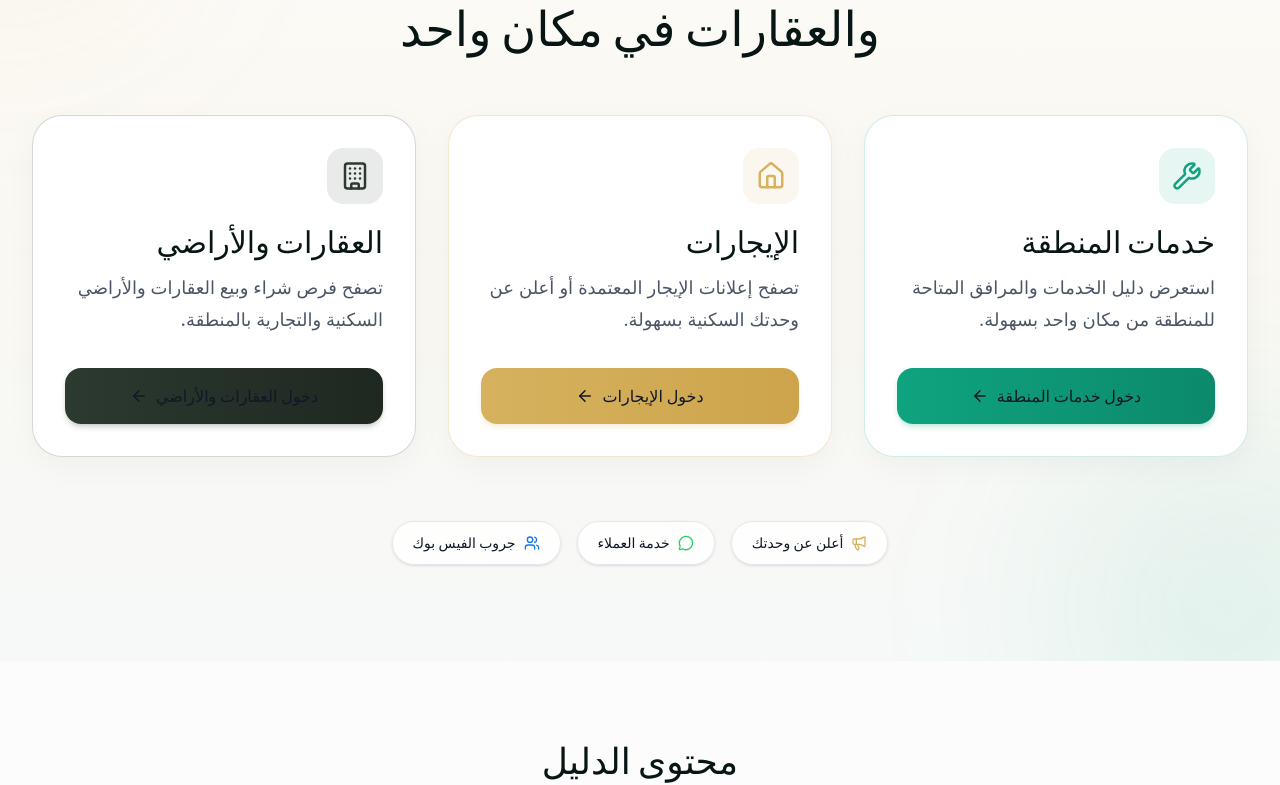
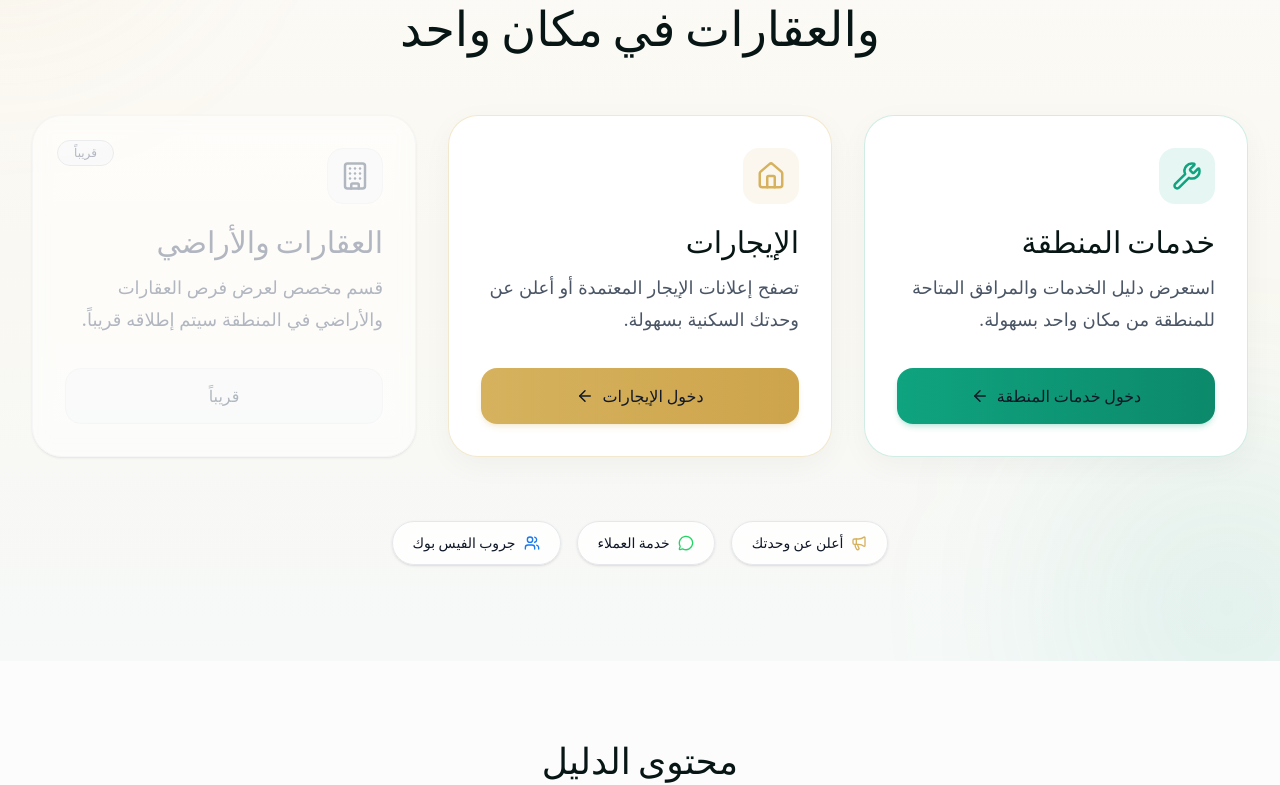
Before and after one commit to mohabx116-creator/dalilsubhi-landing-web, a React (Vite) app: page / in a window 1280 px wide. Shown: the part 996-1781 px from the top of the page. Built offline with nearby package versions, Linux system fonts and the light colour scheme.

Commit message:
fix(ui): restore landing gateway navigation behavior

```diff
--- a/src/components/Footer.tsx
+++ b/src/components/Footer.tsx
@@ -1,6 +1,6 @@
 import { Link } from 'react-router-dom';
 import dalilSubhiLogo from '../assets/dalil-subhi-logo.jpg';
-import { FACEBOOK_GROUP_URL, MAIN_URL, OWNERS_URL, RENTALS_URL, SERVICES_URL, WHATSAPP_GROUP_URL, REAL_ESTATE_URL } from '../lib/config/links';
+import { FACEBOOK_GROUP_URL, MAIN_URL, OWNERS_URL, RENTALS_URL, SERVICES_URL, WHATSAPP_GROUP_URL } from '../lib/config/links';
 
 export default function Footer() {
   return (
@@ -38,11 +38,6 @@ export default function Footer() {
               <li>
                 <a href={RENTALS_URL} className="transition hover:text-[#0fa37f] focus-visible:outline focus-visible:outline-2 focus-visible:outline-offset-4 focus-visible:outline-[#0fa37f]">
                   الإيجارات
-                </a>
-              </li>
-              <li>
-                <a href={REAL_ESTATE_URL} className="transition hover:text-[#0fa37f] focus-visible:outline focus-visible:outline-2 focus-visible:outline-offset-4 focus-visible:outline-[#0fa37f]">
-                  العقارات والأراضي
                 </a>
               </li>
               <li>
--- a/src/components/MainGatewaySection.tsx
+++ b/src/components/MainGatewaySection.tsx
@@ -1,5 +1,5 @@
 import { ArrowLeft, Building, Home, Megaphone, MessageCircle, Users, Wrench } from 'lucide-react';
-import { FACEBOOK_GROUP_URL, OWNERS_URL, RENTALS_URL, REAL_ESTATE_URL, SERVICES_URL, WHATSAPP_GROUP_URL } from '../lib/config/links';
+import { FACEBOOK_GROUP_URL, OWNERS_URL, RENTALS_URL, SERVICES_URL, WHATSAPP_GROUP_URL } from '../lib/config/links';
 
 export default function MainGatewaySection() {
   return (
@@ -49,22 +49,20 @@ export default function MainGatewaySection() {
             </a>
           </div>
 
-          <div className="group flex h-full flex-col overflow-hidden rounded-[30px] border border-[#2c3a30]/20 bg-white/95 p-7 shadow-[0_8px_30px_rgba(0,0,0,0.04)] backdrop-blur-md transition hover:-translate-y-1 hover:shadow-[0_20px_40px_rgba(44,58,48,0.08)] sm:p-8">
-            <div className="absolute inset-x-0 top-0 h-1 bg-gradient-to-r from-transparent via-[#2c3a30]/60 to-transparent opacity-0 transition-opacity group-hover:opacity-100" />
-            <div className="mb-5 flex h-14 w-14 items-center justify-center rounded-2xl bg-[#2c3a30]/10 transition duration-300 group-hover:scale-105 group-hover:bg-[#2c3a30]/20">
-              <Building size={30} className="text-[#2c3a30]" />
+          <div className="relative flex h-full flex-col overflow-hidden rounded-[30px] border border-gray-100 bg-white/70 p-7 shadow-sm backdrop-blur-sm sm:p-8 opacity-75">
+            <div className="absolute top-6 left-6 rounded-full border border-gray-200 bg-gray-50 px-4 py-1 text-xs font-bold text-gray-400">
+              قريباً
             </div>
-            <h3 className="mb-3 text-2xl font-black text-[#071614] sm:text-3xl">العقارات والأراضي</h3>
-            <p className="mb-8 flex-1 text-base leading-8 text-gray-600 sm:text-lg font-medium">
-              تصفح فرص شراء وبيع العقارات والأراضي السكنية والتجارية بالمنطقة.
+            <div className="mb-5 flex h-14 w-14 items-center justify-center rounded-2xl border border-gray-100 bg-gray-50">
+              <Building size={30} className="text-gray-400" />
+            </div>
+            <h3 className="mb-3 text-2xl font-black text-gray-400 sm:text-3xl">العقارات والأراضي</h3>
+            <p className="mb-8 flex-1 text-base leading-8 text-gray-400 sm:text-lg font-medium">
+              قسم مخصص لعرض فرص العقارات والأراضي في المنطقة سيتم إطلاقه قريباً.
             </p>
-            <a
-              href={REAL_ESTATE_URL}
-              className="inline-flex min-h-14 items-center justify-center gap-2 rounded-2xl bg-gradient-to-r from-[#2c3a30] to-[#1e2821] px-6 text-base font-bold text-white shadow-md shadow-[#2c3a30]/20 transition hover:shadow-lg hover:shadow-[#2c3a30]/30 focus-visible:outline focus-visible:outline-2 focus-visible:outline-offset-4 focus-visible:outline-[#2c3a30]"
-            >
-              دخول العقارات والأراضي
-              <ArrowLeft size={18} />
-            </a>
+            <div className="inline-flex min-h-14 cursor-not-allowed items-center justify-center gap-2 rounded-2xl border border-gray-100 bg-gray-50 px-6 text-base font-bold text-gray-400">
+              قريباً
+            </div>
           </div>
         </div>
 
--- a/src/lib/config/links.ts
+++ b/src/lib/config/links.ts
@@ -1,6 +1,5 @@
 export const SERVICES_URL = 'https://services-ds-core-91.dalilsubhi.com';
 export const RENTALS_URL = 'https://rentals-ds-core-91.dalilsubhi.com/rentals';
-export const REAL_ESTATE_URL = 'https://realestate-ds-core-91.dalilsubhi.com';
 export const OWNERS_URL = 'https://rentals-ds-core-91.dalilsubhi.com/owners/list-your-unit';
 export const WHATSAPP_GROUP_URL = 'https://chat.whatsapp.com/ECEZfbsvjlU43eDvKa9XUu';
 export const FACEBOOK_GROUP_URL = 'https://www.facebook.com/share/g/1CzbCwjugk/?mibextid=KtfwRi';
```
